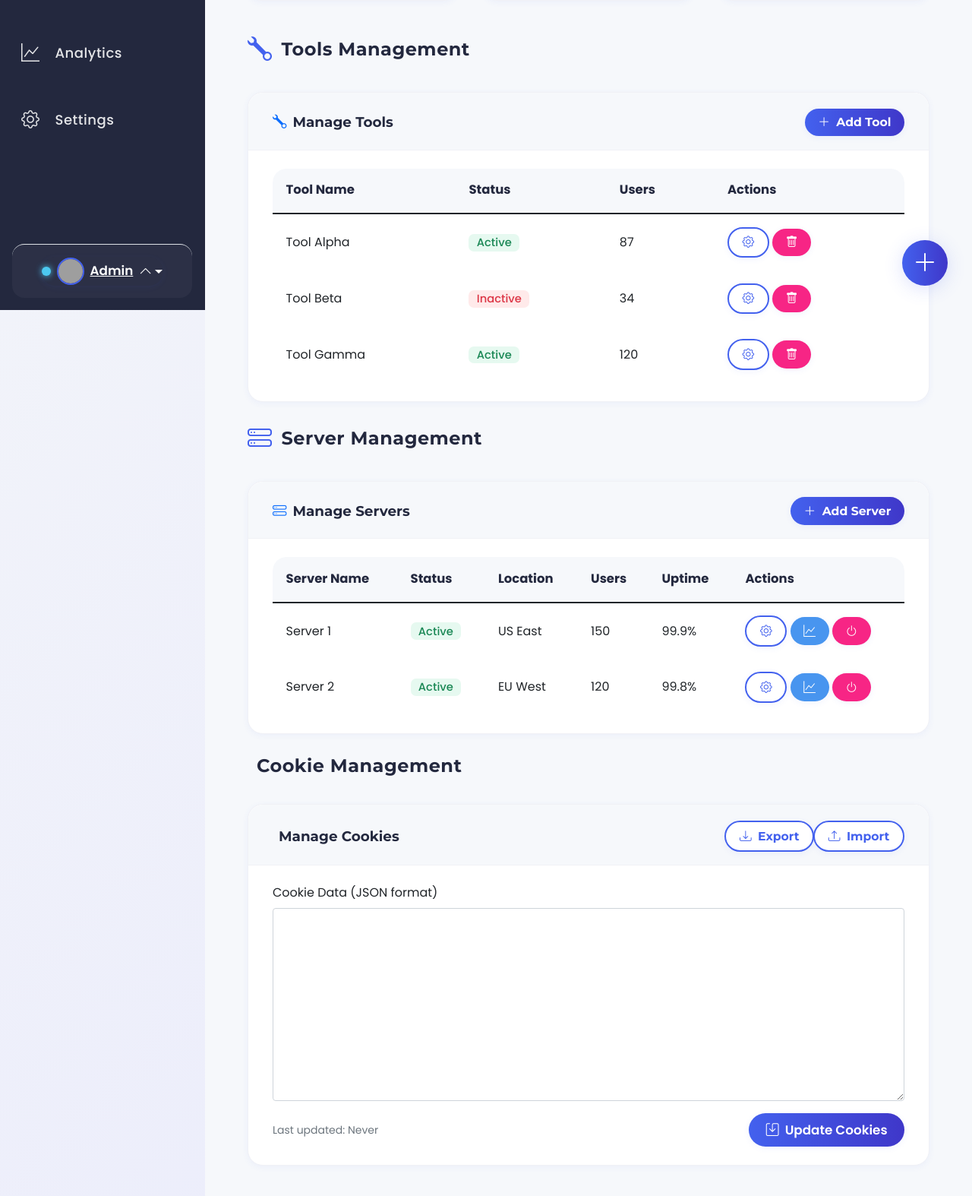
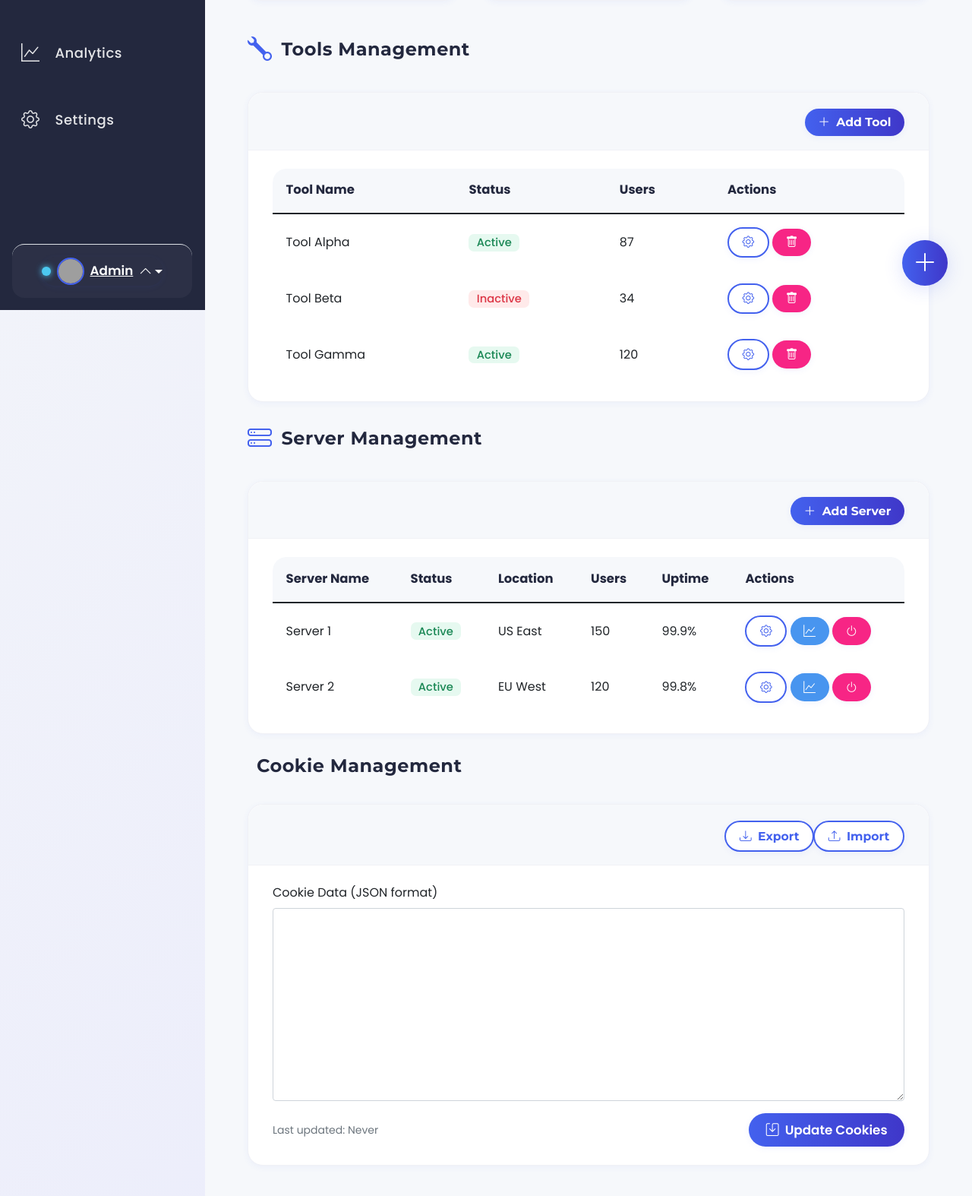
Before and after one commit to cipher-x-darkregime/Rev-Proxy, a PHP site: page /admin.php in a window 1280 px wide. Shown: the part 392-1966 px from the top of the page at 76% size. Run offline with PHP 8.4, Linux system fonts and the light colour scheme; a user stored in the database is signed in; data comes from the database, SQL or seed files in the repository; data that the repository does not hold is empty; some libraries are stand-ins or nearby versions; grey boxes are pictures that could not be loaded.

Commit message:
Update admin.php

```diff
--- a/admin.php
+++ b/admin.php
@@ -696,8 +696,7 @@ $total_cookies = $conn->query('SELECT COUNT(*) FROM cookies')->fetchColumn();
                 <!-- Tools Management Section -->
                 <div class="section-header"><i class="bi bi-wrench"></i> Tools Management</div>
                 <div class="mgmt-card mb-4">
-                    <div class="card-header d-flex justify-content-between align-items-center">
-                        <span><i class="bi bi-wrench me-2 text-primary"></i>Manage Tools</span>
+                    <div class="card-header d-flex justify-content-end align-items-center">
                         <button class="btn btn-primary btn-sm">
                             <i class="bi bi-plus-lg me-1"></i>
                             Add Tool
@@ -751,8 +750,7 @@ $total_cookies = $conn->query('SELECT COUNT(*) FROM cookies')->fetchColumn();
                 <!-- Server Management Section -->
                 <div class="section-header"><i class="bi bi-hdd-stack"></i> Server Management</div>
                 <div class="mgmt-card mb-4">
-                    <div class="card-header d-flex justify-content-between align-items-center">
-                        <span><i class="bi bi-hdd-stack me-2 text-primary"></i>Manage Servers</span>
+                    <div class="card-header d-flex justify-content-end align-items-center">
                         <button class="btn btn-primary btn-sm">
                             <i class="bi bi-plus-lg me-1"></i>
                             Add Server
@@ -805,8 +803,7 @@ $total_cookies = $conn->query('SELECT COUNT(*) FROM cookies')->fetchColumn();
                 <!-- Cookie Management Section -->
                 <div class="section-header"><i class="bi bi-cookie"></i> Cookie Management</div>
                 <div class="mgmt-card">
-                    <div class="card-header d-flex justify-content-between align-items-center">
-                        <span><i class="bi bi-cookie me-2 text-primary"></i>Manage Cookies</span>
+                    <div class="card-header d-flex justify-content-end align-items-center">
                         <div class="btn-group">
                             <button class="btn btn-outline-primary btn-sm">
                                 <i class="bi bi-download me-1"></i>
```
